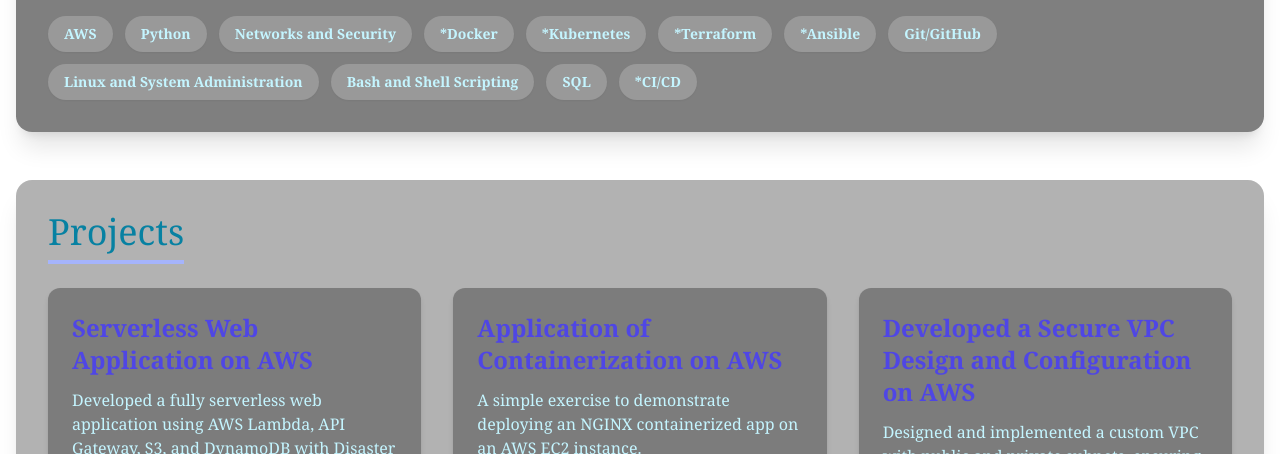
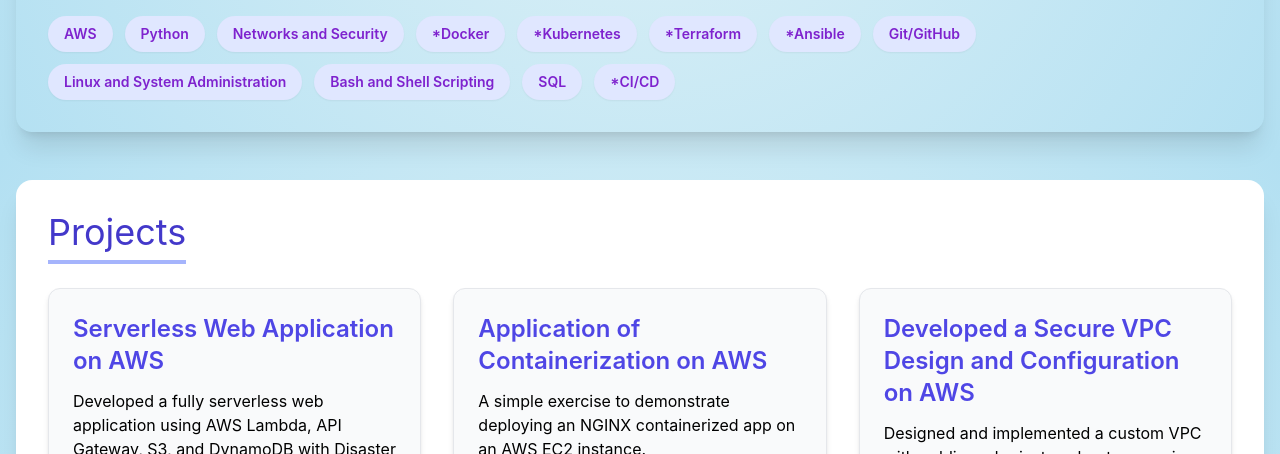
Before and after one commit to ferrindsouza/resume, a plain HTML site: page backup_index.html in a window 1280 px wide. Shown: the part 646-1100 px from the top of the page. Drawn offline with nearby package versions, Linux system fonts and the light colour scheme.

Commit message:
updated the style of the site

```diff
--- a/style.css
+++ b/style.css
@@ -1,75 +1,53 @@
-body {
-    font-family: 'Georgia', serif; /* Georgia font for professional aesthetic */
-    background-image: url(Website\ bkgd.png);
-    background-size: cover; /* Make the background image cover the entire viewport */
-    background-position: center; /* Center the background image */
-    background-repeat: no-repeat; /* Prevent the background image from repeating */
-    background-attachment: fixed; /* Keep the background fixed when scrolling */
-    color: #c4f5ff; /* White text for better contrast against the dark parts of the background */
-    min-height: 100vh; /* Ensure the body takes up at least the full viewport height */
+/* style.css */
+
+
+/* Basic Body and Font Styles */
+html {
+    scroll-behavior: smooth; /* Enables smooth scrolling when clicking on anchor links */
 }
 
-/* Custom scrollbar for aesthetics */
-::-webkit-scrollbar {
-    width: 8px;
+body {
+    font-family: 'Inter', sans-serif; /* Using Inter font as primary */
+    line-height: 1.6;
+    margin: 0;
+    padding: 0; /* Tailwind handles padding via classes on body/container */
+    -webkit-font-smoothing: antialiased;
+    -moz-osx-font-smoothing: grayscale;
+    /* Radial gradient background with shades of blue */
+    background: radial-gradient(circle, #E0F2F7, #B3E0F2); /* Light blue to a slightly darker blue */
+    background-repeat: no-repeat;
+    background-attachment: fixed; /* Ensures the gradient covers the whole viewport */
 }
 
-::-webkit-scrollbar-track {
-    background: #f1f1f1;
-    border-radius: 10px;
+/* Custom font for the name in the header */
+.font-handwriting {
+    font-family: 'Dancing Script', cursive;
 }
 
-::-webkit-scrollbar-thumb {
-    background: #cbd5e1; /* Light gray for scrollbar */
-    border-radius: 10px;
+/* Custom class for the oval profile picture */
+.oval-profile-pic {
+    border-radius: 50%;
+    border: 4px solid #3b82f6;
+    box-shadow: 0 4px 12px rgba(0, 0, 0, 0.15);
 }
 
-::-webkit-scrollbar-thumb:hover {
-    background: #9ca3af; /* Darker gray on hover */
+/* Ensure Lucide icons are styled correctly */
+.lucide {
+    display: inline-block; /* Aligns icons with text */
+    vertical-align: middle; /* Better vertical alignment */
 }
 
-.smooth-scroll {
-    scroll-behavior: smooth;
+/* Custom styles for elements not fully covered by Tailwind or for specific overrides */
+/* You can add more specific styling here to customize the look */
+
+/* Adjusting list item margins if needed */
+ul.list-disc li, ul.list-circle li {
+    margin-bottom: 0.5rem; /* Adds space between list items */
 }
 
-/* Ensure paragraph text inherits the color */
-p {
-    color: inherit;
+/* Responsive adjustments for smaller screens (Tailwind's utility-first approach handles most of this) */
+@media (max-width: 640px) {
+    .text-base.sm\:text-lg {
+        font-size: 0.95rem; /* Slightly smaller than default base */
+    }
 }
-
-/* Heading styles with brighter color for better visibility */
-h2, h3, h4, h5, h6 {
-    color: #0781a2; /* Bright cyan for headings */
-}
-
-/* Override Tailwind text colors for headings that have specific classes */
-.text-indigo-700, .text-violet-700 {
-    color: #0781a2 !important; /* Bright cyan for all headings */
-}
-
-/* Accent text and interactive elements */
-a:not(.bg-white), .text-purple-700 {
-    color: #7df9ff !important; /* Electric blue for links and accent text */
-}
-
-/* Ensure tech stack tags have good contrast */
-.bg-indigo-100 {
-    color: #c4f5ff !important; /* Dark blue for tech stack tags */
-    background-color: rgba(255, 255, 255, 0.2) !important; /* Semi-transparent background */
-}
-/* Make section backgrounds transparent and remove white borders */
-section, header {
-    background-color: rgba(0, 0, 0, 0.5) !important; /* Semi-transparent dark background */
-    border: none !important;
-}
-
-/* Remove white backgrounds from project cards */
-.bg-white, .bg-gray-50 {
-    background-color: rgba(0, 0, 0, 0.3) !important;
-    border: none !important;
-}
-
-/* Remove border from project cards */
-.border-gray-200 {
-    border-color: transparent !important;
-}
```
